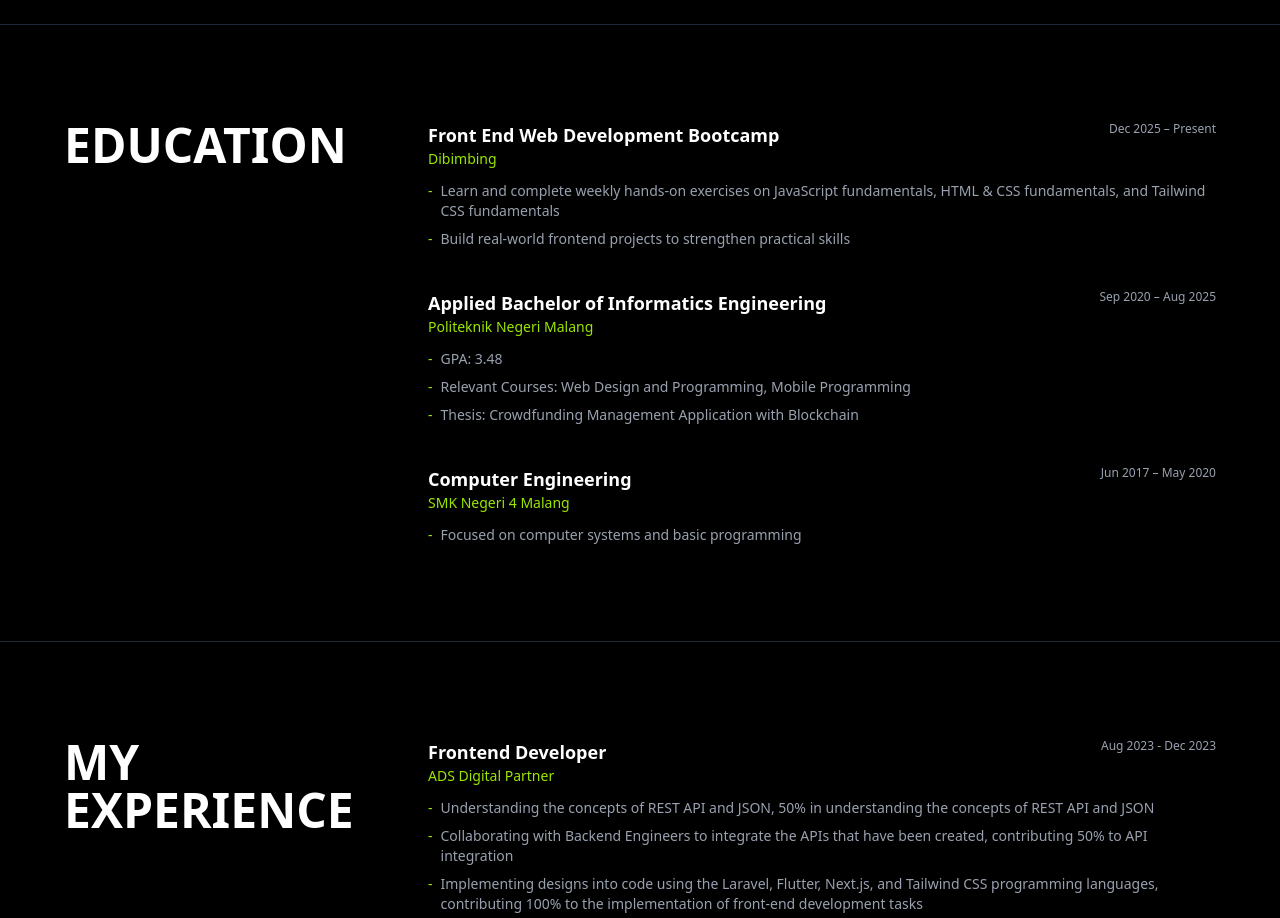
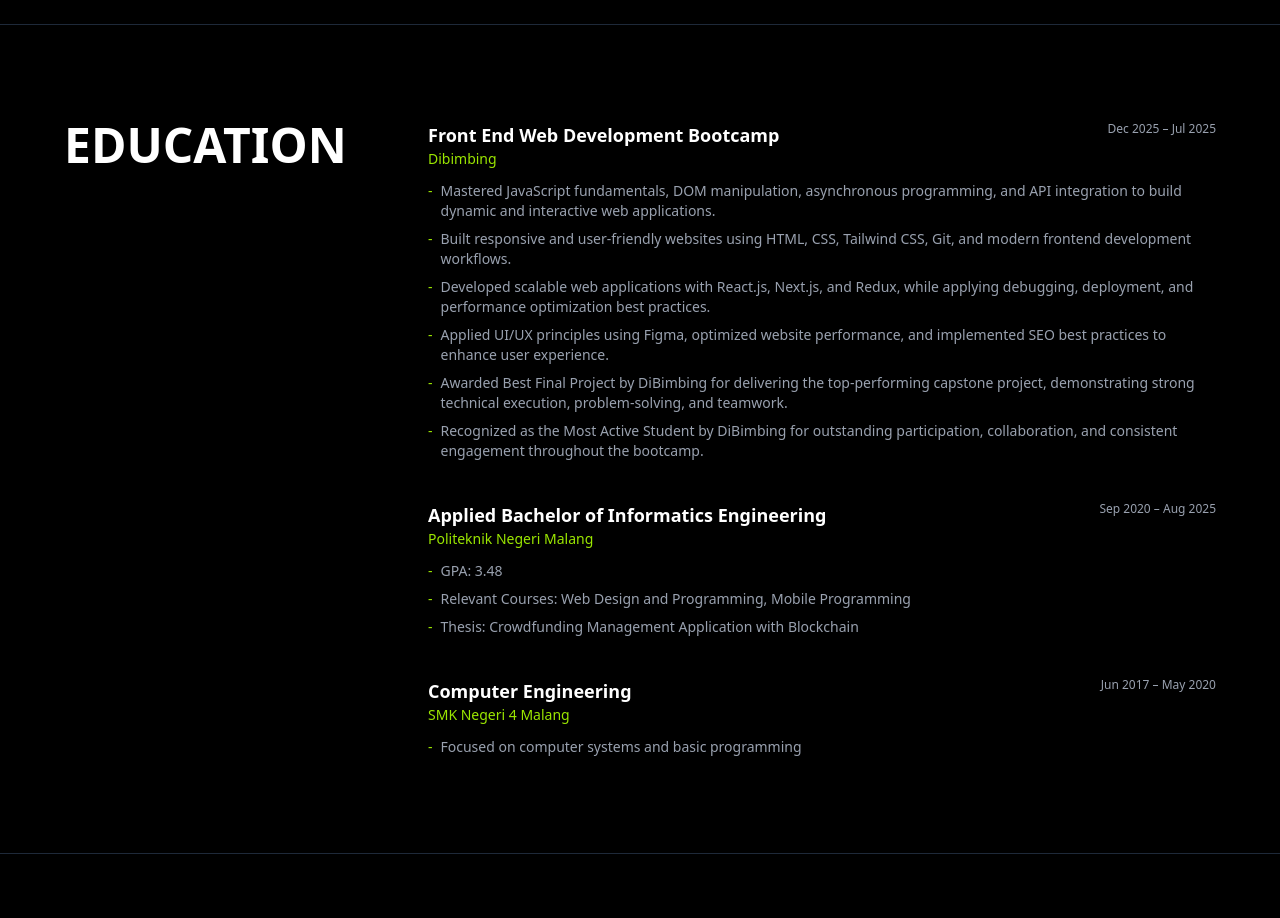
Before and after one commit to rijalammar1/Tugas-Day_35_RijalAmmar, a Next.js app: page / in a window 1280 px wide. Shown: the part 3640-4558 px from the top of the page. Built offline with nearby package versions, Linux system fonts and the light colour scheme.

Commit message:
ui: improve education section

```diff
--- a/app/data/education.ts
+++ b/app/data/education.ts
@@ -2,10 +2,14 @@ export const education = [
   {
     title: "Front End Web Development Bootcamp",
     school: "Dibimbing",
-    period: "Dec 2025 – Present",
+    period: "Dec 2025 – Jul 2025",
     description: [
-      "Learn and complete weekly hands-on exercises on JavaScript fundamentals, HTML & CSS fundamentals, and Tailwind CSS fundamentals",
-      "Build real-world frontend projects to strengthen practical skills",
+      "Mastered JavaScript fundamentals, DOM manipulation, asynchronous programming, and API integration to build dynamic and interactive web applications.",
+      "Built responsive and user-friendly websites using HTML, CSS, Tailwind CSS, Git, and modern frontend development workflows.",
+      "Developed scalable web applications with React.js, Next.js, and Redux, while applying debugging, deployment, and performance optimization best practices.",
+      "Applied UI/UX principles using Figma, optimized website performance, and implemented SEO best practices to enhance user experience.",
+      "Awarded Best Final Project by DiBimbing for delivering the top-performing capstone project, demonstrating strong technical execution, problem-solving, and teamwork.",
+      "Recognized as the Most Active Student by DiBimbing for outstanding participation, collaboration, and consistent engagement throughout the bootcamp.",
     ],
   },
   {
@@ -24,4 +28,4 @@ export const education = [
     period: "Jun 2017 – May 2020",
     description: ["Focused on computer systems and basic programming"],
   },
-]
+];
```
